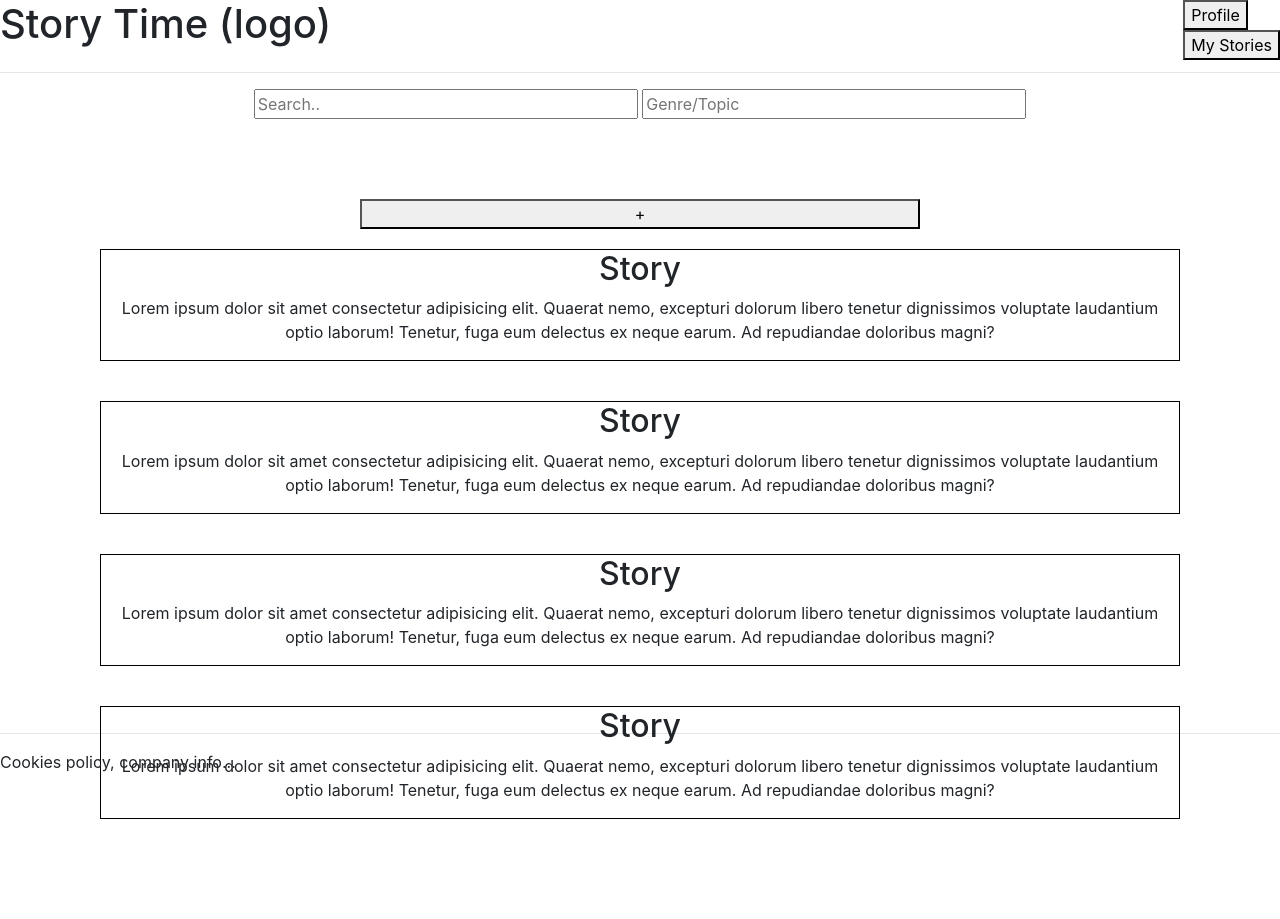
After one commit to JazZHermeS/ias-web, a Django app: page /blog/main in a window 1280 px wide. The commit adds this page. Run offline with Django 4.2, Linux system fonts and the light colour scheme; some libraries are stand-ins or nearby versions.

Commit message:
Main page template creation (still looks terrible tho)

```diff
--- a/blog/templates/index.html
+++ b/blog/templates/index.html
@@ -11,5 +11,8 @@
   <a href="accounts/login">
     <button class="btn btn-primary"> Log In</button>
   </a>
+  <a href="main">
+    <button class="btn btn-primary"> Go to main page -></button>
+  </a>
 {% endif %}
 {% endblock %}
--- /dev/null
+++ b/blog/templates/main_page.html
@@ -0,0 +1,73 @@
+{% extends 'base.html' %}
+
+{% block title %}It's Story Time{% endblock %}
+
+{% block content %}
+<body>
+    <section class="nav_bar">
+        <header style="display: inline-block;">
+            <h1>Story Time (logo)</h1>
+        </header>
+        <div class="topbuttons" style="float:right;">
+            <a href="profile">
+            <button>Profile</button>
+            </a>
+            <br>
+            <a href="my_stories">
+            <button>My Stories</button>
+            </a>
+        </div>
+    </section>
+    <hr>
+    <div class="topnav" style="align-content: center; text-align: center;">
+        <input type="text" placeholder="Search.." style="width: 30%;">
+        <input type="text" placeholder="Genre/Topic" style="width: 30%;">
+    </div>
+    <section class="content" style="text-align: center; padding: 80px;">
+        <div style="align-content: center; text-align: center;">
+            <a href="new_story">
+                <button style="width: 50%;">
+                    +
+                </button>
+            </a>
+        </div>
+        <article class="story" style="padding: 20px;">
+            <div class="story" style="border: 1px solid black;">
+                <h2>Story</h2>
+                <p>
+                    Lorem ipsum dolor sit amet consectetur adipisicing elit. Quaerat nemo, excepturi dolorum libero tenetur dignissimos voluptate laudantium optio laborum! Tenetur, fuga eum delectus ex neque earum. Ad repudiandae doloribus magni?
+                </p>
+            </div>
+        </article>
+        <article class="story" style="padding: 20px;">
+            <div class="story" style="border: 1px solid black;">
+                <h2>Story</h2>
+                <p>
+                    Lorem ipsum dolor sit amet consectetur adipisicing elit. Quaerat nemo, excepturi dolorum libero tenetur dignissimos voluptate laudantium optio laborum! Tenetur, fuga eum delectus ex neque earum. Ad repudiandae doloribus magni?
+                </p>
+            </div>
+        </article>
+        <article class="story" style="padding: 20px;">
+            <div class="story" style="border: 1px solid black;">
+                <h2>Story</h2>
+                <p>
+                    Lorem ipsum dolor sit amet consectetur adipisicing elit. Quaerat nemo, excepturi dolorum libero tenetur dignissimos voluptate laudantium optio laborum! Tenetur, fuga eum delectus ex neque earum. Ad repudiandae doloribus magni?
+                </p>
+            </div>
+        </article>
+        <article class="story" style="padding: 20px;">
+            <div class="story" style="border: 1px solid black;">
+                <h2>Story</h2>
+                <p>
+                    Lorem ipsum dolor sit amet consectetur adipisicing elit. Quaerat nemo, excepturi dolorum libero tenetur dignissimos voluptate laudantium optio laborum! Tenetur, fuga eum delectus ex neque earum. Ad repudiandae doloribus magni?
+                </p>
+            </div>
+        </article>
+    </section>
+    <footer style="position: absolute; bottom: 10px; width: 100%;">
+        <hr>
+        <p>Cookies policy, company info...</p>
+    </footer>
+</body>
+
+{% endblock %}
--- a/blog/urls.py
+++ b/blog/urls.py
@@ -8,4 +8,8 @@ urlpatterns = [
 	path('login', views.log_in, name='login'),
 	path("register", views.register_request, name="register"),
 	path("accounts/", include("django.contrib.auth.urls")),
+	path("main", views.main, name="main"),
+	path("profile", views.profile, name="profile"),
+	path("my_stories", views.my_stories, name="my_stories"),
+	path("new_story", views.new_story, name="new_story"),
 ]
--- a/blog/views.py
+++ b/blog/views.py
@@ -25,3 +25,20 @@ def register_request(request):
 		messages.error(request, "Unsuccessful registration. Invalid information.")
 	form = NewUserForm()
 	return render (request=request, template_name="registration/register.html", context={"register_form":form})
+
+def main(request):
+	template = loader.get_template("main_page.html")
+	return HttpResponse(template.render())
+
+def profile(request):
+	template = loader.get_template("profile.html")
+	return HttpResponse(template.render())
+
+
+def new_story(request):
+	template = loader.get_template("new_story.html")
+	return HttpResponse(template.render())
+
+def my_stories(request):
+	template = loader.get_template("my_stories.html")
+	return HttpResponse(template.render())
```
Also changed, not shown: blog/templates/my_stories.html (added, +7 -0 lines), blog/templates/new_story.html (added, +7 -0 lines), blog/templates/profile.html (added, +7 -0 lines), blog/templates/styles/theme.css (added, +186 -0 lines), blog/templates/images/icons8-storytelling-50.png (added).
